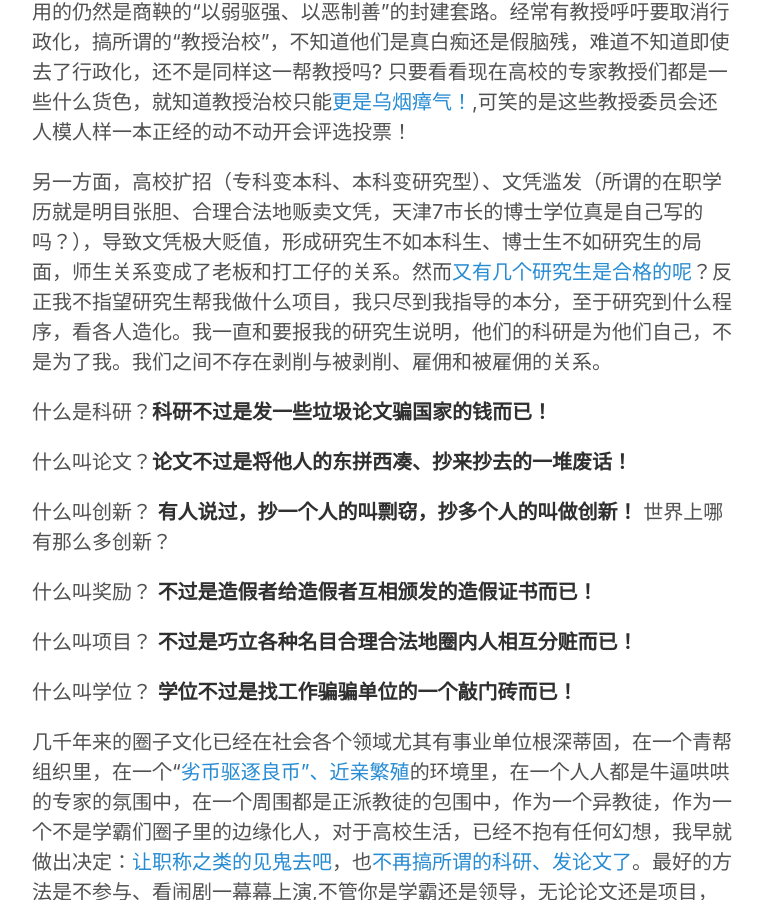
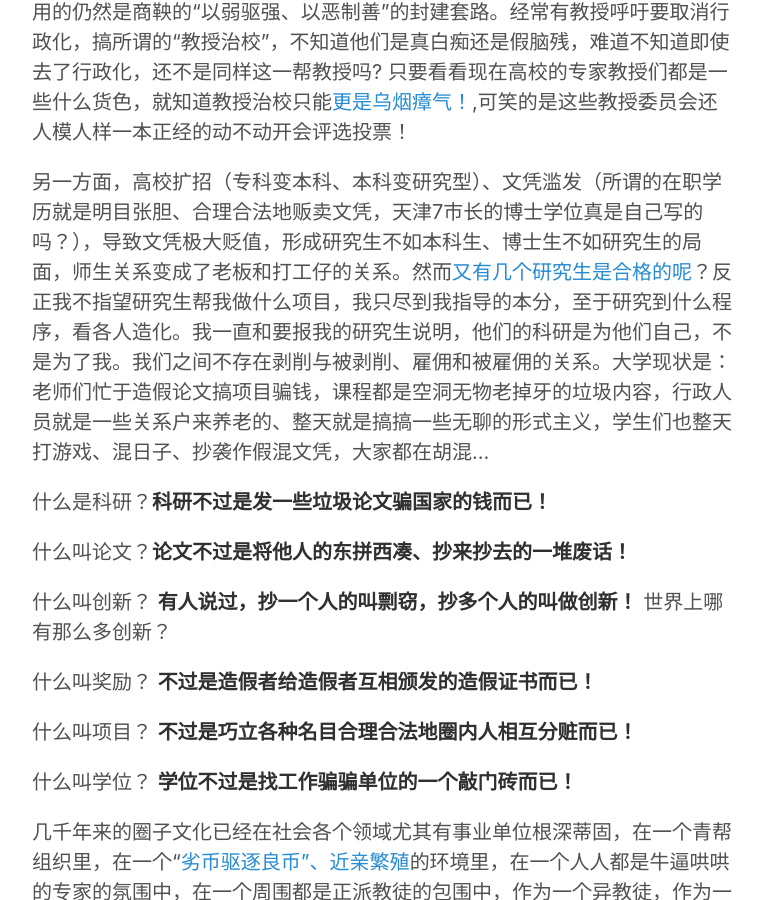
Before and after one commit to hwdong/hwdong-old.github.io, a Jekyll site: the page built from _posts/2014-01-10-不再参与任何科研项目，等待退休.md, in a window 1280 px wide and 900 px high, scrolled down 964 px. Shown: the whole window, without its empty margins (258-1021 px from the left). Built offline with Jekyll 4.4.1, drawn with Linux system fonts in a browser that asks for light colours; comment, search, counter and statistics services are not loaded.

Commit message:
Update 2014-01-10-不再参与任何科研项目，等待退休.md

```diff
--- a/_posts/2014-01-10-不再参与任何科研项目，等待退休.md
+++ b/_posts/2014-01-10-不再参与任何科研项目，等待退休.md
@@ -12,7 +12,7 @@
 
 中国人民大学的周孝正教授说过3个不可低估“不可低估人民的愚昧程度，不可低估官员的腐败程序，不可低估学者的堕落程度"。张鸣教授说：现在的高校就是衙门！高校是社会的一个缩影，高校的领导无非是一些地痞流氓混混无赖，沿用的仍然是商鞅的“以弱驱强、以恶制善”的封建套路。经常有教授呼吁要取消行政化，搞所谓的“教授治校”，不知道他们是真白痴还是假脑残，难道不知道即使去了行政化，还不是同样这一帮教授吗? 只要看看现在高校的专家教授们都是一些什么货色，就知道教授治校只能[更是乌烟瘴气！](http://hongweidong.tumblr.com/post/114817248196/%E6%95%99%E6%8E%88%E6%B2%BB%E6%A0%A1%E7%9A%84%E7%BB%93%E6%9E%9C%E6%98%AF%E4%B9%8C%E7%83%9F%E7%98%B4%E6%B0%94%E7%9A%84%E6%94%BF%E6%B2%BB%E8%A7%92%E5%8A%9B%E5%9C%BA),可笑的是这些教授委员会还人模人样一本正经的动不动开会评选投票！
 
-另一方面，高校扩招（专科变本科、本科变研究型）、文凭滥发（所谓的在职学历就是明目张胆、合理合法地贩卖文凭，天津7市长的博士学位真是自己写的吗？），导致文凭极大贬值，形成研究生不如本科生、博士生不如研究生的局面，师生关系变成了老板和打工仔的关系。然而[又有几个研究生是合格的呢](http://hongweidong.tumblr.com/post/114275359696/%E8%AF%BB%E7%A0%94%E7%9C%9F%E7%9A%84%E5%80%BC%E5%BE%97%E5%90%97)？反正我不指望研究生帮我做什么项目，我只尽到我指导的本分，至于研究到什么程序，看各人造化。我一直和要报我的研究生说明，他们的科研是为他们自己，不是为了我。我们之间不存在剥削与被剥削、雇佣和被雇佣的关系。
+另一方面，高校扩招（专科变本科、本科变研究型）、文凭滥发（所谓的在职学历就是明目张胆、合理合法地贩卖文凭，天津7市长的博士学位真是自己写的吗？），导致文凭极大贬值，形成研究生不如本科生、博士生不如研究生的局面，师生关系变成了老板和打工仔的关系。然而[又有几个研究生是合格的呢](http://hongweidong.tumblr.com/post/114275359696/%E8%AF%BB%E7%A0%94%E7%9C%9F%E7%9A%84%E5%80%BC%E5%BE%97%E5%90%97)？反正我不指望研究生帮我做什么项目，我只尽到我指导的本分，至于研究到什么程序，看各人造化。我一直和要报我的研究生说明，他们的科研是为他们自己，不是为了我。我们之间不存在剥削与被剥削、雇佣和被雇佣的关系。大学现状是：老师们忙于造假论文搞项目骗钱，课程都是空洞无物老掉牙的垃圾内容，行政人员就是一些关系户来养老的、整天就是搞搞一些无聊的形式主义，学生们也整天打游戏、混日子、抄袭作假混文凭，大家都在胡混...
 
 什么是科研？**科研不过是发一些垃圾论文骗国家的钱而已！**
 
```
